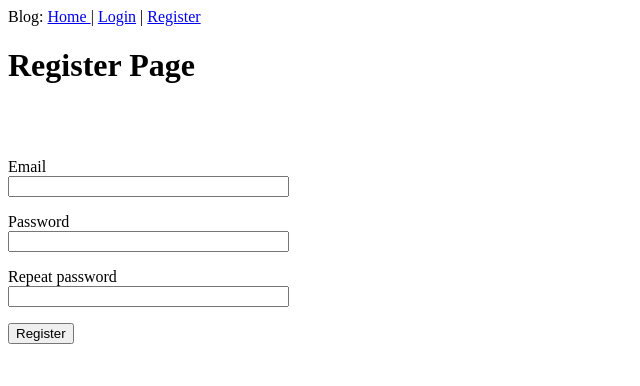
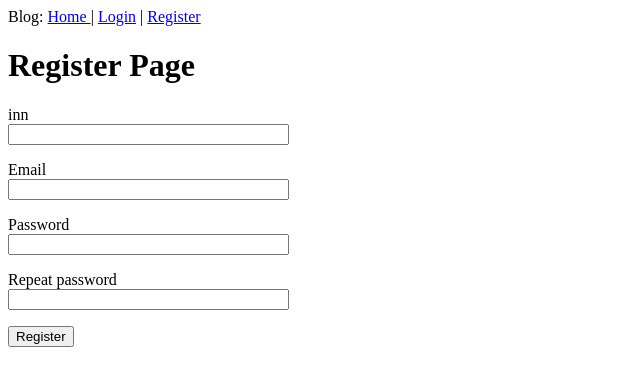
Before and after one commit to Inkvizzz/course1, a Flask app: template app/templates/register.html in a window 1280 px wide. Shown: the top 386 px of the page, without its empty margins (0-640 px from the left). Run offline with Flask 2, Linux system fonts and the light colour scheme; the template is opened without the code that fills it: values that come from a table or form of the project are taken from there, others are empty.

Commit message:
Update register.html

```diff
--- a/app/templates/register.html
+++ b/app/templates/register.html
@@ -5,9 +5,9 @@
     <form action="" method="POST">
         {{form.hidden_tag()}}
         <p>
-            {{form.username.label}}<br>
-            {{form.username(size=32)}}<br>
-            {% for error in form.username.errors %}
+            {{form.inn.label}}<br>
+            {{form.inn(size=32)}}<br>
+            {% for error in form.inn.errors %}
             <span style="color: red">[{{error}}]</span>
             {% endfor %}
         </p>
```
